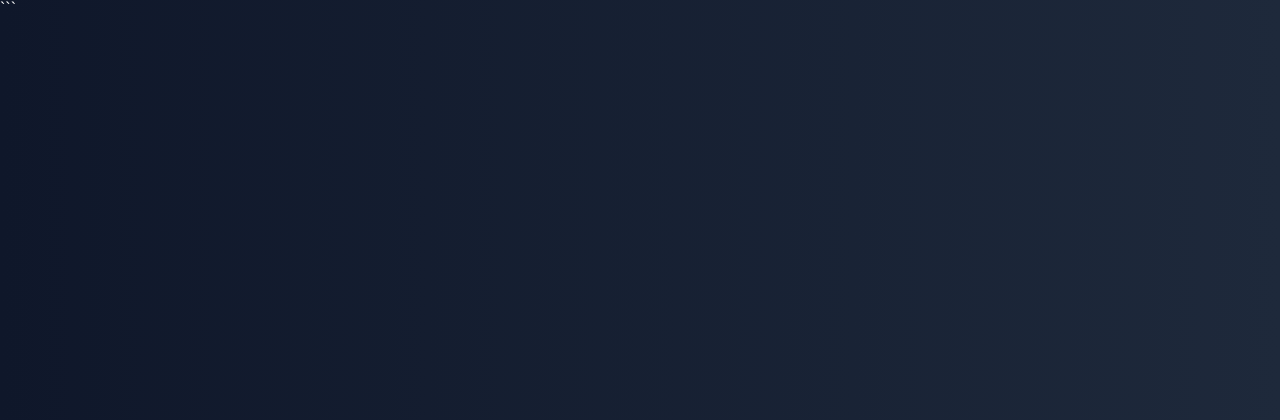
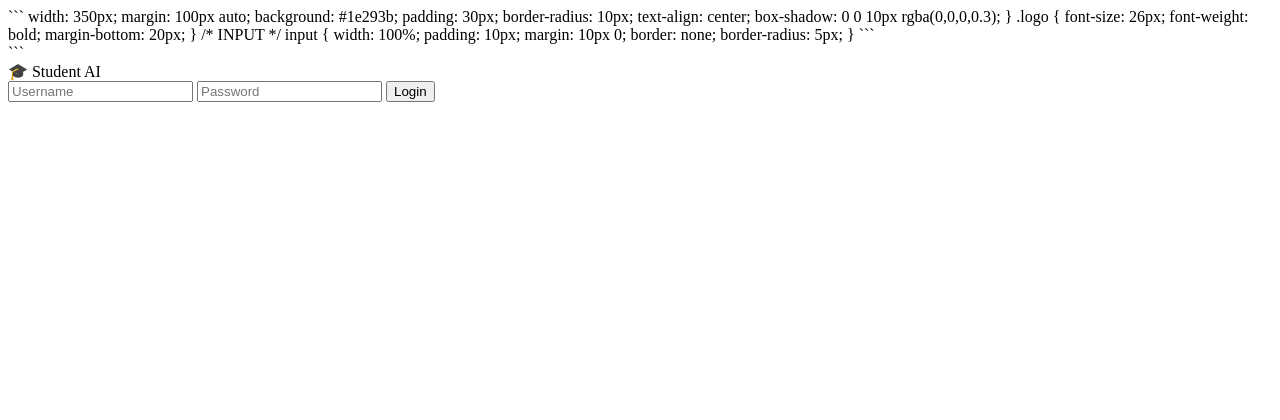
Before and after one commit to Manvi2415500286/Mini-Project, a Flask app: page /login in a window 1280 px wide. Shown: the top 420 px of the page. Run offline with Flask 3, Linux system fonts and the light colour scheme; parts of the project's set-up code (start-up, migrations or seed data) failed here and were passed over.

Commit message:
delete .style

````diff
--- a/templates/login.html
+++ b/templates/login.html
@@ -5,16 +5,7 @@
     <title>Login</title>
 
 ```
-<style>
-    body {
-        margin: 0;
-        font-family: Arial, sans-serif;
-        background: linear-gradient(to right, #0f172a, #1e293b);
-        color: white;
-    }
 
-    /* CENTER BOX */
-    .container {
         width: 350px;
         margin: 100px auto;
         background: #1e293b;
````
